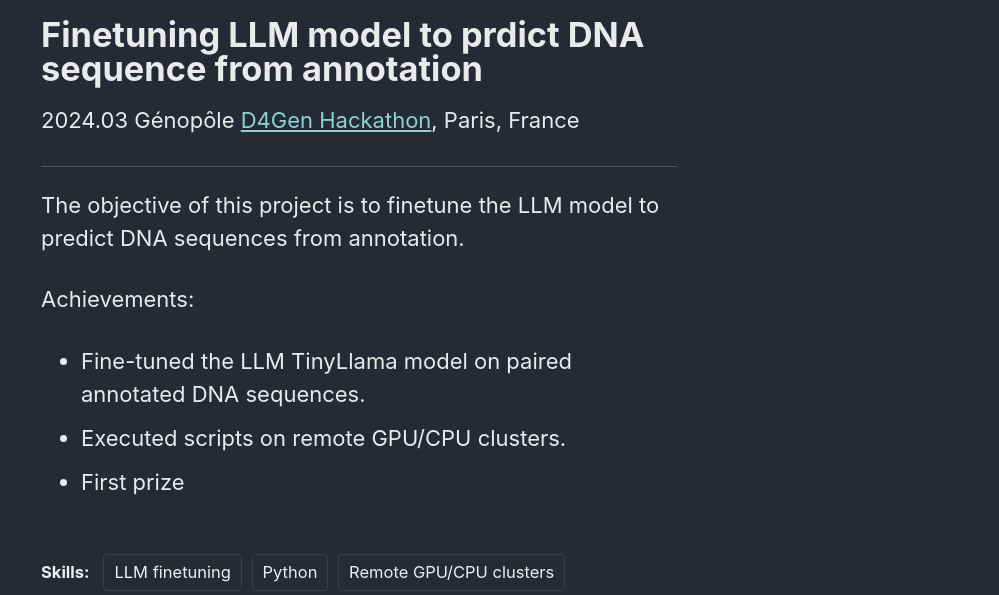
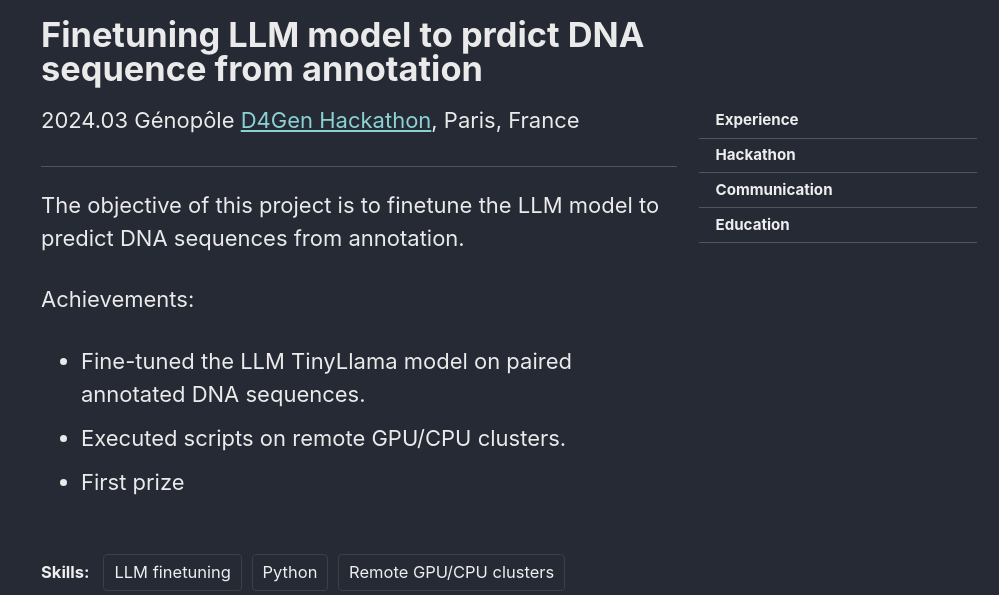
Before and after one commit to baiddd/baiddd.github.io, a Jekyll site: the page built from _projects/2024-03-hackathon.md, in a window 1280 px wide, cut to the strip 193-788 px from the top of the page. Shown: the whole strip, without its empty margins (281-1280 px from the left). Built offline with Jekyll 4.4.1, drawn with Linux system fonts in a browser that asks for light colours; cached includes are drawn as plain includes.

Commit message:
Give project detail pages their own layout treatment
Hide the top masthead nav links on individual project pages (they only
make sense on the home page's anchors) and replace their empty
self-referential TOC with a right sidebar linking back to the home
page's sections, so the pages feel aligned rather than orphaned.

The nav-hiding condition is passed as an explicit include_cached
parameter rather than read from `page` inside the include, since
jekyll-include-cache keys its cache only on explicit params — reading
page.collection directly caused the masthead's cached output from one
page to leak onto unrelated pages.

Co-Authored-By: Claude Sonnet 5 <noreply@anthropic.com>

```diff
--- a/_config.yml
+++ b/_config.yml
@@ -288,6 +288,9 @@ defaults:
       author_profile: true
       share: true
       comments: true
+      toc: true
+      toc_label: "Explore"
+      toc_sticky: true
   # _communications
   - scope:
       path: ""
--- a/_includes/masthead.html
+++ b/_includes/masthead.html
@@ -12,6 +12,7 @@
           {{ site.masthead_title | default: site.title }}
           {% if site.subtitle %}<span class="site-subtitle">{{ site.subtitle }}</span>{% endif %}
         </a>
+        {% unless include.hide_nav == "projects" %}
         <ul class="visible-links">
           {%- for link in site.data.navigation.main -%}
             <li class="masthead__menu-item">
@@ -19,6 +20,7 @@
             </li>
           {%- endfor -%}
         </ul>
+        {% endunless %}
         {% if site.search == true %}
         <button class="search__toggle" type="button">
           <span class="visually-hidden">{{ site.data.ui-text[site.locale].search_label | default: "Toggle search" }}</span>
--- a/_layouts/default.html
+++ b/_layouts/default.html
@@ -26,7 +26,7 @@
   <body class="layout--{{ page.layout | default: layout.layout }}{% if page.classes or layout.classes %}{{ page.classes | default: layout.classes | join: ' ' | prepend: ' ' }}{% endif %}">
 
     {% include_cached skip-links.html %}
-    {% include_cached masthead.html %}
+    {% include_cached masthead.html hide_nav=page.collection %}
 
     <div class="initial-content">
       {{ content }}
--- a/_layouts/single.html
+++ b/_layouts/single.html
@@ -45,7 +45,15 @@ layout: default
           <aside class="sidebar__right {% if page.toc_sticky %}sticky{% endif %}">
             <nav class="toc">
               <header><h4 class="nav__title"><i class="fas fa-{{ page.toc_icon | default: 'file-alt' }}"></i> {{ page.toc_label | default: site.data.ui-text[site.locale].toc_label | default: "On this page" }}</h4></header>
-              {% include toc.html sanitize=true html=content h_min=toc_h_min h_max=toc_h_max class="toc__menu" skip_no_ids=true %}
+              {% if page.collection == "projects" %}
+                <ul class="toc__menu">
+                  {%- for link in site.data.navigation.main -%}
+                    <li><a href="{{ link.url | relative_url }}">{{ link.title }}</a></li>
+                  {%- endfor -%}
+                </ul>
+              {% else %}
+                {% include toc.html sanitize=true html=content h_min=toc_h_min h_max=toc_h_max class="toc__menu" skip_no_ids=true %}
+              {% endif %}
             </nav>
           </aside>
         {% endif %}
```
